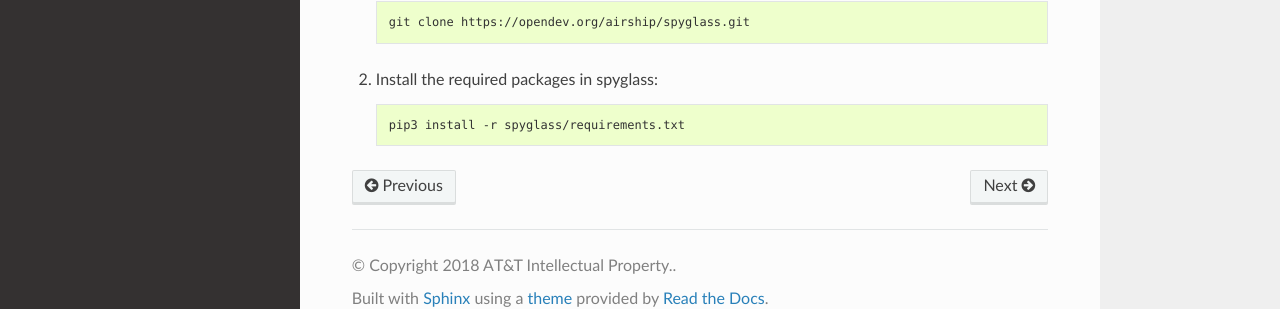
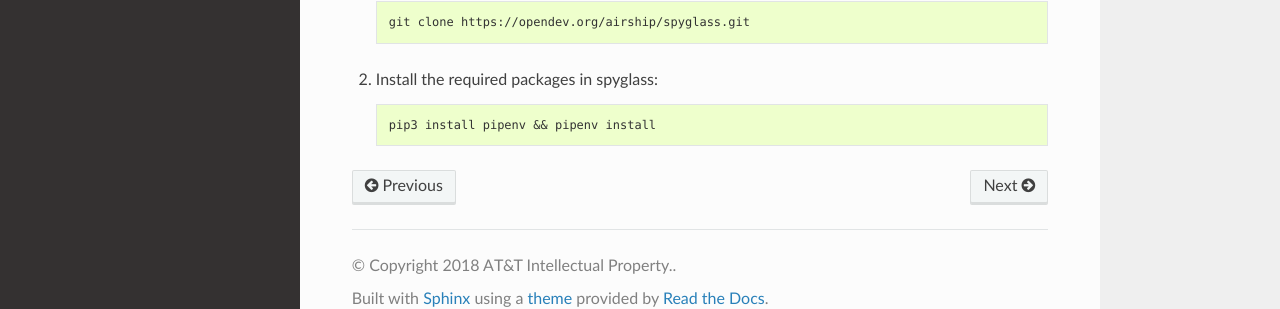
Before and after one commit to airshipit/spyglass, a Sphinx documentation site: the page built from doc/source/getting_started.rst, in a window 1280 px wide and 900 px high, scrolled down 1732 px. Shown: the part 565-874 px from the top of the window. Built offline with Sphinx 7.4.7 and the Read the Docs theme 2.0.0, drawn with Linux system fonts in a browser that asks for light colours.

Commit message:
Update requirements install in docs
Change pip3 install to pipenv install to match new dependency management

Change-Id: Idbfb47744ece56b5a4549687f39c8e3c36be60a5

```diff
--- a/doc/source/getting_started.rst
+++ b/doc/source/getting_started.rst
@@ -130,4 +130,4 @@ Before using Spyglass you must:
 
    .. code-block:: console
 
-        pip3 install -r spyglass/requirements.txt
+        pip3 install pipenv && pipenv install
```
